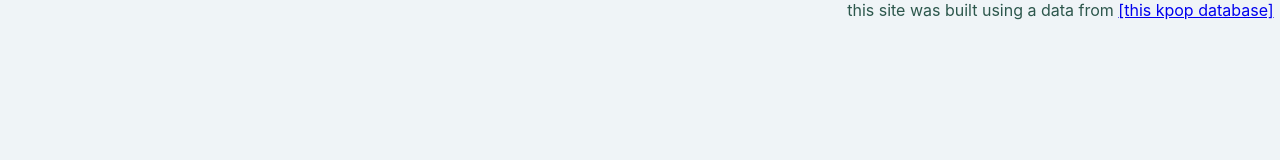
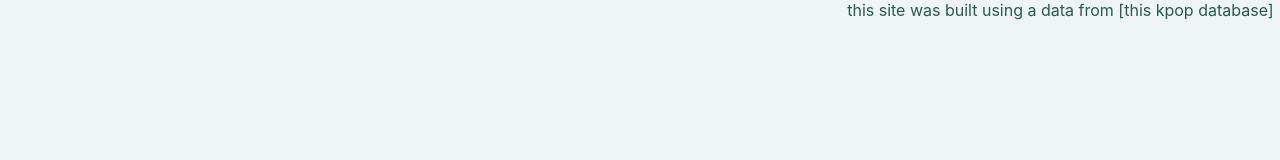
Before and after one commit to ivy-ll/kpop-dance-inspo, a React (Create React App) app: page / in a window 1280 px wide. Shown: the top 160 px of the page. Built offline with nearby package versions, Linux system fonts and the light colour scheme.

Commit message:
small changes

```diff
--- a/src/App.css
+++ b/src/App.css
@@ -26,7 +26,8 @@
 
 button,
 .nav-bar-container,
-.site-body-container {
+.site-body-container,
+.db-link {
   -webkit-transition: all 1s ease;
   -moz-transition: all 1s ease;
   -o-transition: all 1s ease;
@@ -212,3 +213,13 @@ button:hover {
 
   color: var(--primary-text-color);
 }
+
+.db-link {
+  text-decoration: none;
+  color: var(--primary-text-color);
+}
+
+.db-link:hover {
+  color: var(--secondary-text-color);
+  text-shadow: 0.05vw 0.05vw var(--primary-text-color);
+}
--- a/src/App.js
+++ b/src/App.js
@@ -10,7 +10,7 @@ import './App.css';
 const Footnote = () => {
   return (
     <div className="footnote-container">
-      <span>this site was built using a data from <a href="https://soridata.com/">[this kpop database]</a></span>
+      <span>this site was built using a data from <a href="https://soridata.com/" target="_blank" className="db-link">[this kpop database]</a></span>
     </div>
   )
 }
```
